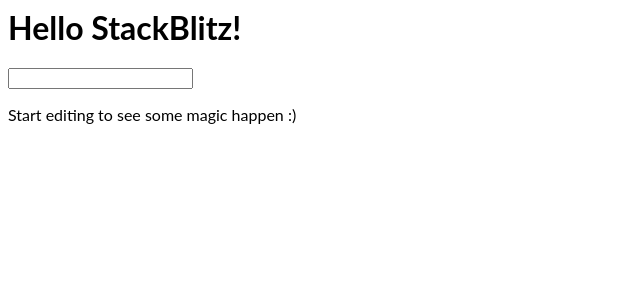
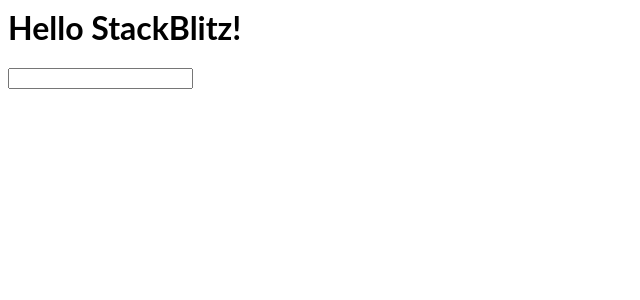
Before and after one commit to elzp/Pokemon-browser-in-react, a React (Create React App) app: page / in a window 1280 px wide. Shown: the top 300 px of the page, without its empty margins (0-640 px from the left). Built offline with nearby package versions, Linux system fonts and the light colour scheme.

Commit message:
Add ResultBoard to App

```diff
--- a/App.tsx
+++ b/App.tsx
@@ -2,9 +2,11 @@
 import { useState } from 'react';
 import './style.css';
 import Input from './Input';
+import ResultBoard from './ResultBoard';
 
 export default function App() {
   const [searchValue, setSeatchValue] = useState('');
+  const [arrayOfResults, setArrayOfResults] = useState([]);
   function onInputChange(e) {
     console.log(e.target.value);
   }
@@ -12,7 +14,7 @@
     <div>
       <h1>Hello StackBlitz!</h1>
       <Input onInputChange={onInputChange} />
-      <p>Start editing to see some magic happen :)</p>
+      <ResultBoard arrayOfResults={arrayOfResults} />
     </div>
   );
 }
```
